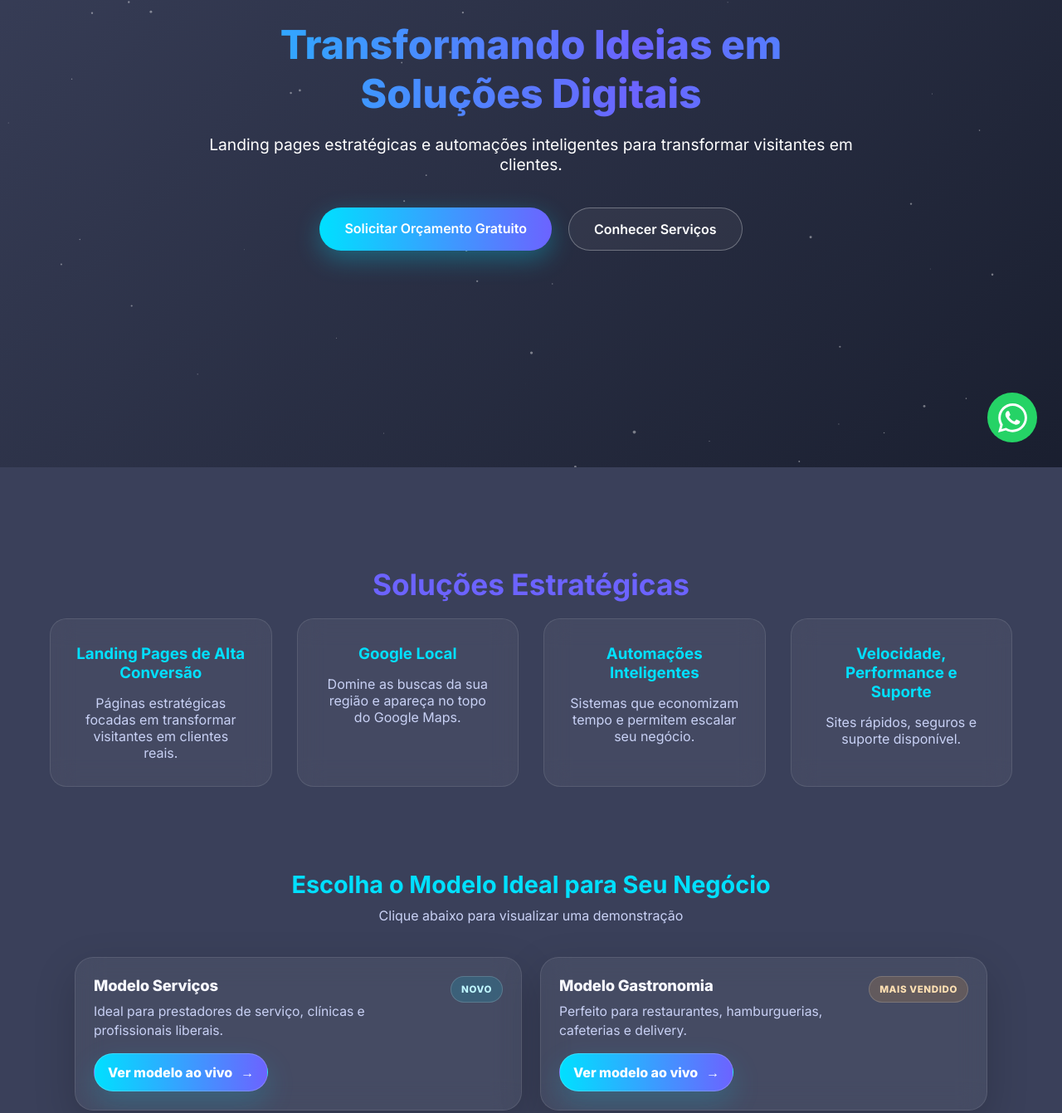
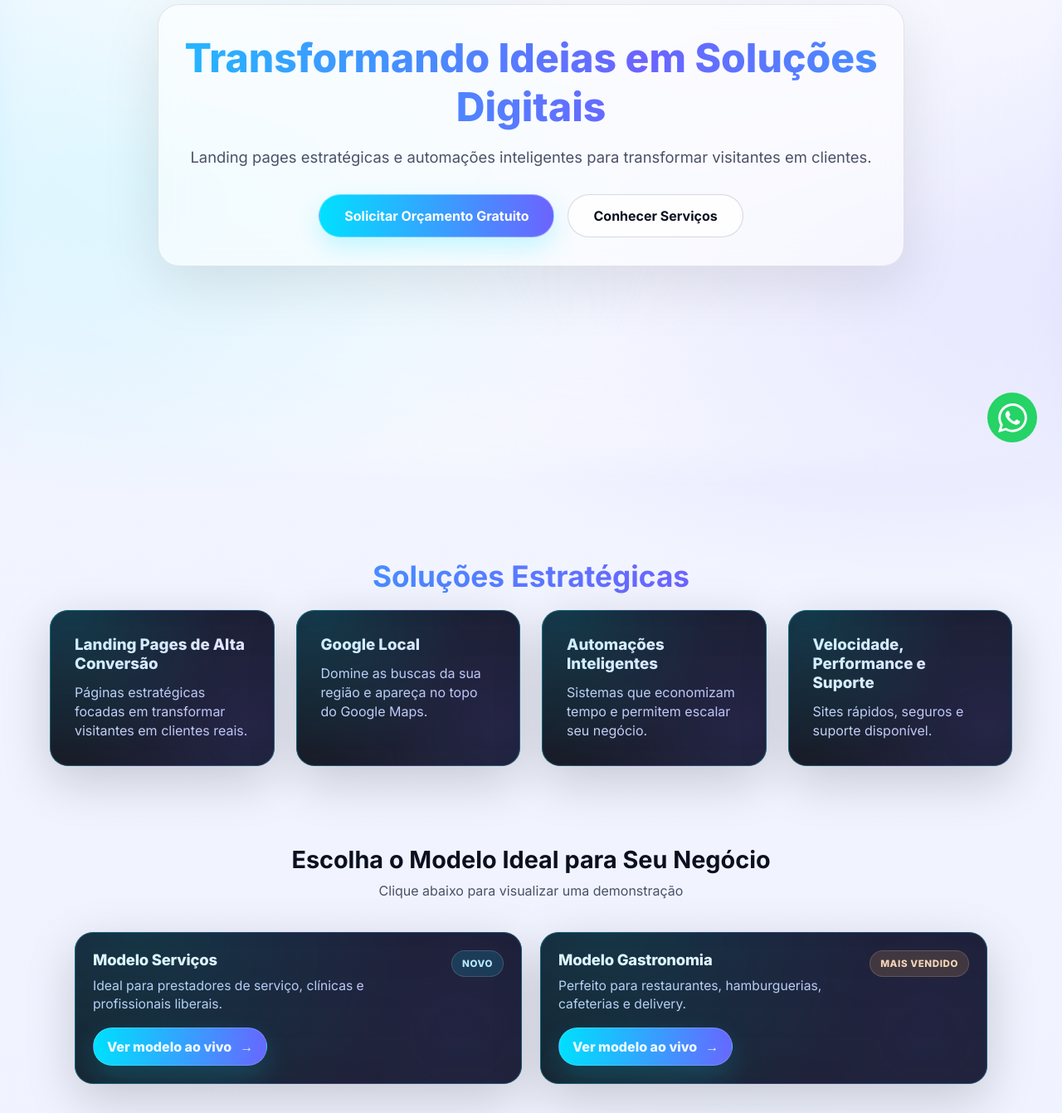
Before and after one commit to HugoKlhen/start, a plain HTML site: page index.html in a window 1280 px wide. Shown: the part 237-1578 px from the top of the page at 83% size. Drawn offline with Linux system fonts and the light colour scheme.

Commit message:
Upgrade: Design Start

```diff
--- a/index.html
+++ b/index.html
@@ -16,16 +16,57 @@
   scroll-behavior:smooth;
 }
 
+:root{
+  --ink:#0B1020;
+  --muted:#4A5168;
+  --bg:#F4F6FF;
+  --bg2:#EEF2FF;
+  --cyan:#00E0FF;
+  --violet:#6C63FF;
+}
+
+/* FUNDO CLARO COM EFEITO "WAVY/MESH" (tipo imagem 2) */
 body{
-  background:#3A405A;
-  color:#F8F9FF;
+  color:var(--ink);
   overflow-x:hidden;
+  background:
+    radial-gradient(1200px 700px at 15% 20%, rgba(0,224,255,0.18), transparent 55%),
+    radial-gradient(1100px 650px at 85% 25%, rgba(108,99,255,0.18), transparent 58%),
+    radial-gradient(900px 600px at 70% 85%, rgba(0,224,255,0.12), transparent 60%),
+    linear-gradient(180deg, var(--bg), var(--bg2));
+  position:relative;
 }
+
+body::before{
+  content:"";
+  position:fixed;
+  inset:0;
+  pointer-events:none;
+  opacity:.8;
+  background:
+    radial-gradient(circle at 20% 35%, rgba(255,255,255,0.75), transparent 55%),
+    radial-gradient(circle at 80% 40%, rgba(255,255,255,0.65), transparent 60%),
+    radial-gradient(circle at 55% 80%, rgba(255,255,255,0.55), transparent 60%);
+  filter: blur(18px);
+  z-index:-1;
+}
+
+/* TÍTULO COM GRADIENTE ANIMADO (reutilizável) */
+.gradient-title{
+  background:linear-gradient(90deg, var(--cyan), var(--violet), var(--cyan));
+  background-size:200% auto;
+  background-clip:text;
+  -webkit-background-clip:text;
+  color:transparent;
+  -webkit-text-fill-color:transparent;
+  animation:shine 5s linear infinite;
+}
+
+@keyframes shine{ to{ background-position:200% center; } }
 
 /* HERO */
 .hero{
   height:100vh;
-  background:url('background-empresarial.png') center/cover no-repeat fixed;
   position:relative;
   display:flex;
   justify-content:center;
@@ -34,56 +75,37 @@ body{
   padding:20px;
 }
 
-.hero::before{
-  content:'';
-  position:absolute;
-  width:100%;
-  height:100%;
-  background:linear-gradient(135deg, rgba(58,64,90,0.9), rgba(20,25,40,0.85));
-  z-index:1;
-}
-
-#particles{
-  position:absolute;
-  width:100%;
-  height:100%;
-  z-index:2;
-}
-
 .hero-content{
   position:relative;
-  max-width:800px;
-  z-index:3;
+  max-width:900px;
+  z-index:2;
+  padding:34px 26px;
+  border-radius:26px;
+
+  /* “glass” claro, mantendo leitura */
+  background:rgba(255,255,255,0.55);
+  border:1px solid rgba(20,25,40,0.10);
+  backdrop-filter: blur(16px);
+  box-shadow: 0 22px 70px rgba(0,0,0,0.10);
 }
 
 .hero h1{
   font-size:3rem;
   font-weight:800;
-  background:linear-gradient(90deg, #00E0FF, #6C63FF, #00E0FF);
-  background-size:200% auto;
-  background-clip: text;
-  -webkit-background-clip: text;
-  color: transparent;
-  -webkit-text-fill-color: transparent;
-  animation:shine 5s linear infinite;
-}
-
-@keyframes shine{
-  to{ background-position:200% center; }
 }
 
 .hero p{
   margin-top:20px;
-  font-size:1.2rem;
-  color:#ffffff;
+  font-size:1.15rem;
+  color:var(--muted);
 }
 
 /* BOTÕES HERO */
 .buttons{
-  margin-top:40px;
+  margin-top:34px;
   display:flex;
   justify-content:center;
-  gap:20px;
+  gap:16px;
   flex-wrap:wrap;
 }
 
@@ -91,28 +113,35 @@ body{
   padding:15px 30px;
   border-radius:50px;
   text-decoration:none;
-  font-weight:600;
+  font-weight:700;
   transition:0.3s;
+  display:inline-flex;
+  align-items:center;
+  justify-content:center;
 }
 
 .btn-primary{
-  background:linear-gradient(90deg,#00E0FF,#6C63FF);
+  background:linear-gradient(90deg,var(--cyan),var(--violet));
   color:#fff;
-  box-shadow:0 10px 30px rgba(0,224,255,0.3);
+  box-shadow:0 12px 30px rgba(0,224,255,0.22);
+  border:1px solid rgba(255,255,255,0.35);
 }
 
 .btn-primary:hover{
   transform:translateY(-4px);
+  box-shadow:0 18px 44px rgba(108,99,255,0.28);
 }
 
 .btn-secondary{
-  border:1px solid rgba(255,255,255,0.3);
-  background: rgba(255,255,255,0.05);
-  color:#fff;
+  border:1px solid rgba(20,25,40,0.16);
+  background: rgba(255,255,255,0.55);
+  color:var(--ink);
+  backdrop-filter: blur(10px);
 }
 
 .btn-secondary:hover{
-  background: rgba(255,255,255,0.15);
+  transform:translateY(-3px);
+  border-color: rgba(108,99,255,0.28);
 }
 
 /* REVEAL SCROLL */
@@ -121,7 +150,6 @@ body{
   transform:translateY(60px);
   transition:all 1s cubic-bezier(0.16,1,0.3,1);
 }
-
 .reveal.active{
   opacity:1;
   transform:translateY(0);
@@ -129,7 +157,7 @@ body{
 
 /* SERVIÇOS */
 .services{
-  padding:120px 20px;
+  padding:110px 20px;
   max-width:1200px;
   margin:auto;
   text-align:center;
@@ -138,52 +166,89 @@ body{
 .services h2{
   font-size:2.2rem;
   margin-bottom:20px;
-  color:#6C63FF;
 }
 
+/* GRID */
 .grid{
   display:grid;
   grid-template-columns:repeat(auto-fit,minmax(250px,1fr));
-  gap:30px;
+  gap:26px;
 }
 
+/* CARDS COM EFEITO (tipo imagem 1: dark + borda neon/gradiente) */
 .card{
-  background: rgba(255,255,255,0.05);
-  backdrop-filter: blur(15px);
-  border-radius:20px;
+  position:relative;
+  border-radius:22px;
   padding:30px;
-  border:1px solid rgba(255,255,255,0.1);
+  text-align:left;
+  color:#F8F9FF;
+
+  background: linear-gradient(180deg, rgba(10,14,30,0.94), rgba(7,9,22,0.92));
+  box-shadow: 0 18px 60px rgba(0,0,0,0.18);
+  overflow:hidden;
   transition:0.4s;
+}
+
+.card::before{
+  content:"";
+  position:absolute;
+  inset:0;
+  padding:1px;
+  border-radius:22px;
+  background:linear-gradient(90deg, rgba(0,224,255,0.65), rgba(108,99,255,0.65), rgba(0,224,255,0.65));
+  -webkit-mask:
+    linear-gradient(#000 0 0) content-box,
+    linear-gradient(#000 0 0);
+  -webkit-mask-composite:xor;
+          mask-composite:exclude;
+  pointer-events:none;
+  opacity:.55;
+}
+
+.card::after{
+  /* “glow”/gotas removidas — aqui é só brilho suave */
+  content:"";
+  position:absolute;
+  inset:-30%;
+  background:
+    radial-gradient(circle at 25% 20%, rgba(0,224,255,0.22), transparent 45%),
+    radial-gradient(circle at 75% 65%, rgba(108,99,255,0.20), transparent 55%);
+  filter: blur(10px);
+  opacity:.7;
+  pointer-events:none;
 }
 
 .card:hover{
   transform:translateY(-10px);
+  box-shadow: 0 26px 80px rgba(0,0,0,0.22);
 }
 
 .card h3{
-  margin-bottom:15px;
-  color:#00E0FF;
+  margin-bottom:12px;
+  color:#EAF0FF;
+  font-weight:800;
 }
 
 .card p{
   color:#C9D1F5;
+  line-height:1.45;
 }
 
 /* MODELOS (ULTRA CLEAN) */
 .models{
-  margin-top:100px;
+  margin-top:95px;
   text-align:center;
 }
 
 .models h3{
   font-size:1.8rem;
   margin-bottom:10px;
-  color:#00E0FF;
+  color:var(--ink);
 }
 
 .models p{
   margin-bottom:40px;
-  color:#C9D1F5;
+  color:var(--muted);
 }
 
 .model-grid{
@@ -195,38 +260,49 @@ body{
 }
 
 .model-item{
-  background: rgba(255,255,255,0.06);
-  border:1px solid rgba(255,255,255,0.10);
-  border-radius:22px;
-  padding:22px 22px;
-  text-align:left;
-  backdrop-filter: blur(16px);
-  box-shadow: 0 18px 50px rgba(0,0,0,0.18);
-  transition: transform .35s cubic-bezier(0.16,1,0.3,1), box-shadow .35s ease, border-color .35s ease;
   position:relative;
   overflow:hidden;
+  border-radius:22px;
+  padding:22px;
+  text-align:left;
+  color:#F8F9FF;
+
+  background: linear-gradient(180deg, rgba(10,14,30,0.94), rgba(7,9,22,0.92));
+  box-shadow: 0 18px 60px rgba(0,0,0,0.18);
+  transition: transform .35s cubic-bezier(0.16,1,0.3,1), box-shadow .35s ease;
 }
 
 .model-item::before{
   content:"";
   position:absolute;
+  inset:0;
+  padding:1px;
+  border-radius:22px;
+  background:linear-gradient(90deg, rgba(0,224,255,0.6), rgba(108,99,255,0.6), rgba(0,224,255,0.6));
+  -webkit-mask:
+    linear-gradient(#000 0 0) content-box,
+    linear-gradient(#000 0 0);
+  -webkit-mask-composite:xor;
+          mask-composite:exclude;
+  pointer-events:none;
+  opacity:.5;
+}
+
+.model-item::after{
+  content:"";
+  position:absolute;
   inset:-40%;
   background:
-    radial-gradient(circle at 30% 20%, rgba(0,224,255,0.16), transparent 45%),
-    radial-gradient(circle at 70% 60%, rgba(108,99,255,0.14), transparent 55%);
-  opacity:0;
-  transition:opacity .45s ease;
+    radial-gradient(circle at 30% 20%, rgba(0,224,255,0.20), transparent 45%),
+    radial-gradient(circle at 70% 60%, rgba(108,99,255,0.18), transparent 55%);
+  filter: blur(10px);
+  opacity:.65;
   pointer-events:none;
 }
 
 .model-item:hover{
   transform: translateY(-8px);
-  box-shadow: 0 26px 70px rgba(0,0,0,0.26);
-  border-color: rgba(255,255,255,0.18);
-}
-
-.model-item:hover::before{
-  opacity:1;
+  box-shadow: 0 26px 80px rgba(0,0,0,0.22);
 }
 
 .model-top{
@@ -238,7 +314,7 @@ body{
 
 .model-title{
   font-size:1.15rem;
-  font-weight:800;
+  font-weight:900;
   color:#F8F9FF;
   letter-spacing:-0.2px;
 }
@@ -285,9 +361,9 @@ body{
   gap:10px;
   padding:12px 16px;
   border-radius:999px;
-  background:linear-gradient(90deg,#00E0FF,#6C63FF);
+  background:linear-gradient(90deg,var(--cyan),var(--violet));
   color:#fff;
-  font-weight:800;
+  font-weight:900;
   text-decoration:none;
   border:1px solid rgba(255,255,255,0.18);
   box-shadow:0 14px 35px rgba(0,224,255,0.18);
@@ -314,37 +390,30 @@ body{
   filter: brightness(1.02);
 }
 
-.btn-demo:hover::before{
-  left:130%;
-}
+.btn-demo:hover::before{ left:130%; }
 
 .btn-demo .arrow{
   font-weight:900;
   transform: translateX(0);
   transition: transform 0.3s ease;
 }
+.btn-demo:hover .arrow{ transform: translateX(4px); }
 
-.btn-demo:hover .arrow{
-  transform: translateX(4px);
-}
-
-.btn-demo:focus{
-  outline:none;
-}
+.btn-demo:focus{ outline:none; }
 .btn-demo:focus-visible{
   box-shadow:0 0 0 4px rgba(0,224,255,0.18), 0 18px 48px rgba(108,99,255,0.30);
 }
 
 /* CTA */
 .cta{
-  padding:120px 20px;
+  padding:110px 20px;
   text-align:center;
 }
 
 .cta h2{
   font-size:2.5rem;
   margin-bottom:30px;
-  color:#00E0FF;
+  color:var(--ink);
 }
 
 .whatsapp{
@@ -354,17 +423,17 @@ body{
   background:#25D366;
   color:#fff;
   text-decoration:none;
-  font-weight:600;
+  font-weight:700;
   transition: 0.3s;
 }
 
-.whatsapp:hover {
+.whatsapp:hover{
   transform: scale(1.05);
   box-shadow: 0 10px 20px rgba(37, 211, 102, 0.3);
 }
 
 /* WHATSAPP FLOAT */
-.float-wa {
+.float-wa{
   position: fixed;
   width: 60px;
   height: 60px;
@@ -383,20 +452,21 @@ body{
   text-decoration: none;
   animation: pulseWA 2s infinite;
 }
-
-@keyframes pulseWA {
+@keyframes pulseWA{
   0% { box-shadow: 0 0 0 0 rgba(37, 211, 102, 0.7); }
   70% { box-shadow: 0 0 0 15px rgba(37, 211, 102, 0); }
   100% { box-shadow: 0 0 0 0 rgba(37, 211, 102, 0); }
 }
 
-/* FOOTER PREMIUM */
+/* FOOTER PREMIUM (ajustado para fundo claro) */
 .premium-footer{
-  margin-top:80px;
+  margin-top:70px;
   padding:60px 20px 30px;
-  background:linear-gradient(135deg,#2A2F4A,#1E2235);
+  background:rgba(255,255,255,0.65);
+  border-top:1px solid rgba(20,25,40,0.08);
   position:relative;
   overflow:hidden;
+  backdrop-filter: blur(14px);
 }
 
 .premium-footer::before{
@@ -406,14 +476,11 @@ body{
   left:0;
   width:100%;
   height:3px;
-  background:linear-gradient(90deg,#00E0FF,#6C63FF,#00E0FF);
+  background:linear-gradient(90deg,var(--cyan),var(--violet),var(--cyan));
   background-size:200% auto;
   animation:footerLine 6s linear infinite;
 }
-
-@keyframes footerLine{
-  to{ background-position:200% center; }
-}
+@keyframes footerLine{ to{ background-position:200% center; } }
 
 .footer-container{
   max-width:1200px;
@@ -435,37 +502,36 @@ body{
 }
 
 .footer-brand p{
-  color:#C9D1F5;
-  font-size:0.9rem;
+  color:var(--muted);
+  font-size:0.95rem;
+  font-weight:600;
 }
 
 .footer-links{
   display:flex;
   gap:20px;
 }
-
 .footer-links a{
-  color:#C9D1F5;
+  color:var(--muted);
   text-decoration:none;
-  font-size:0.9rem;
+  font-size:0.95rem;
   transition:0.3s;
+  font-weight:600;
 }
-
-.footer-links a:hover{
-  color:#00E0FF;
-}
+.footer-links a:hover{ color:var(--violet); }
 
 .footer-copy{
   width:100%;
   margin-top:20px;
-  font-size:0.8rem;
-  color:#8C93C9;
+  font-size:0.85rem;
+  color:#6B728A;
 }
 
 /* Responsivo geral */
 @media (max-width: 520px){
-  .hero h1{ font-size:2.25rem; }
+  .hero h1{ font-size:2.15rem; }
   .cta h2{ font-size:2rem; }
+  .hero-content{ padding:28px 18px; }
 }
 </style>
 </head>
@@ -473,20 +539,20 @@ body{
 <body>
 
 <section class="hero">
-<canvas id="particles"></canvas>
   <div class="hero-content reveal">
-<h1>Transformando Ideias em Soluções Digitais</h1>
+    <h1 class="gradient-title">Transformando Ideias em Soluções Digitais</h1>
     <p>Landing pages estratégicas e automações inteligentes para transformar visitantes em clientes.</p>
 
     <div class="buttons">
-<a href="https://wa.me/?text=Olá,%20vim%20pela%20landing%20page%20e%20gostaria%20de%20solicitar%20um%20orçamento." class="btn-primary" target="_blank">Solicitar Orçamento Gratuito</a>
+      <a href="https://wa.me/?text=Olá,%20vim%20pela%20landing%20page%20e%20gostaria%20de%20solicitar%20um%20orçamento." class="btn-primary" target="_blank" rel="noopener">Solicitar Orçamento Gratuito</a>
       <a href="#servicos" class="btn-secondary">Conhecer Serviços</a>
     </div>
   </div>
 </section>
 
 <section class="services reveal" id="servicos">
-<h2>Soluções Estratégicas</h2>
+  <!-- Mesma cor/efeito do título principal -->
+  <h2 class="gradient-title">Soluções Estratégicas</h2>
 
   <div class="grid">
     <div class="card"><h3>Landing Pages de Alta Conversão</h3><p>Páginas estratégicas focadas em transformar visitantes em clientes reais.</p></div>
@@ -590,40 +656,8 @@ revealOnScroll();
 /* ANO AUTOMÁTICO */
 document.getElementById("year").textContent = new Date().getFullYear();
 
-/* PARTICLES */
-const canvas = document.getElementById("particles");
-const ctx = canvas.getContext("2d");
-canvas.width = window.innerWidth;
-canvas.height = window.innerHeight;
-let particlesArray=[];
-class Particle{
-constructor(){
-this.x=Math.random()*canvas.width;
-this.y=Math.random()*canvas.height;
-this.size=Math.random()*2;
-this.speedY=Math.random()*0.5+0.2;
-}
-update(){
-this.y+=this.speedY;
-if(this.y>canvas.height){this.y=0;}
-}
-draw(){
-ctx.fillStyle="rgba(255,255,255,0.4)";
-ctx.beginPath();
-ctx.arc(this.x,this.y,this.size,0,Math.PI*2);
-ctx.fill();
-}
-}
-function init(){for(let i=0;i<80;i++){particlesArray.push(new Particle());}}
-function animate(){
-ctx.clearRect(0,0,canvas.width,canvas.height);
-particlesArray.forEach(p=>{p.update();p.draw();});
-requestAnimationFrame(animate);
-}
-init();
-animate();
+/* REMOVIDO: efeito de gotículas/particles (canvas) */
 </script>
 
 </body>
 </html>
-""
```
Lines whose indentation alone changed are shown as unchanged.
